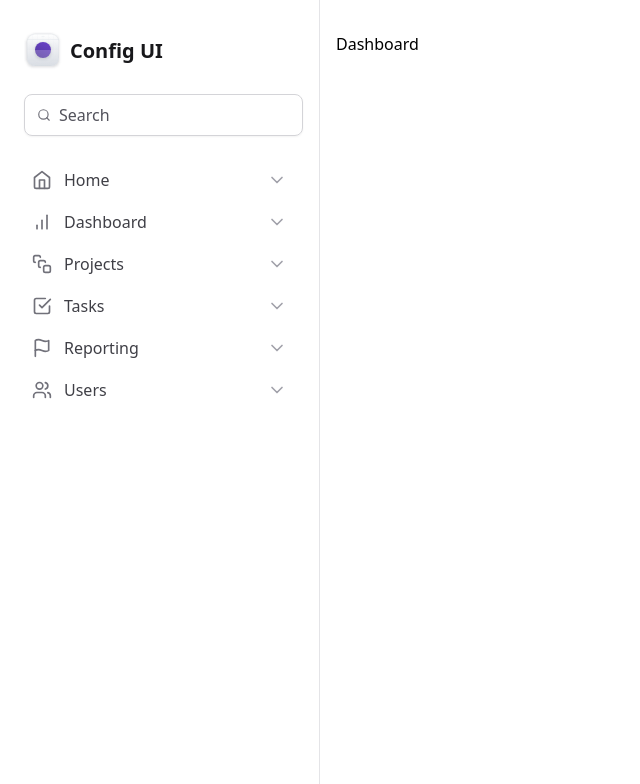
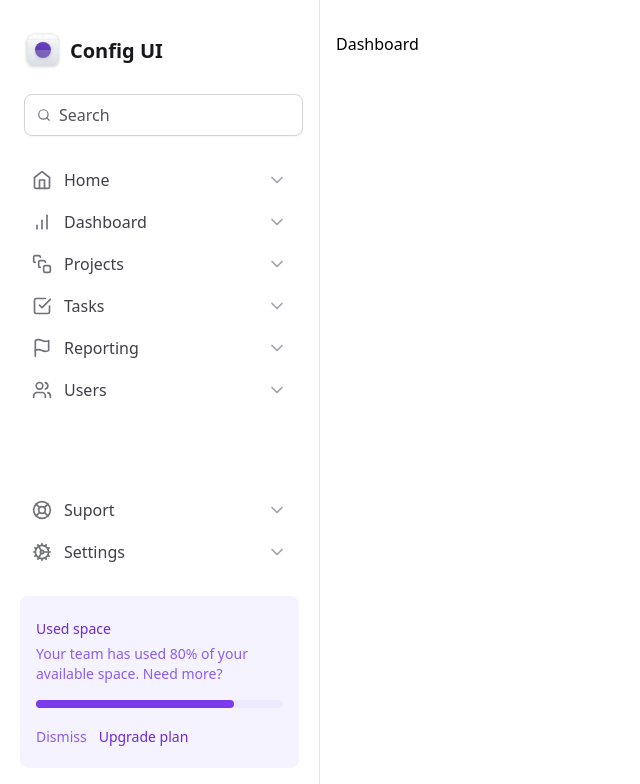
Before and after one commit to jovemcleb/tailwind-iu, a React (Vite) app: page / in a window 1280 px wide. Shown: the top 784 px of the page, without its empty margins (0-640 px from the left). Built offline with nearby package versions, Linux system fonts and the light colour scheme.

Commit message:
feat(UsedSpaceWidget): implements others navLinks and UsedSpaceWidget

```diff
--- /dev/null
+++ b/src/view/Components/Sidebar/UsedSpaceWidget.tsx
@@ -0,0 +1,33 @@
+export default function UsedSpaceWidget() {
+  return (
+    <div className="flex flex-col gap-4 rounded-lg bg-violet-50 px-4 py-5">
+      <div className="space-y-1">
+        <span className="text-sm/5 font-medium text-violet-700">
+          Used space
+        </span>
+        <p className="text-sm/5 text-violet-500">
+          Your team has used 80% of your available space. Need more?
+        </p>
+      </div>
+
+      <div className="h-2 rounded-full bg-violet-100">
+        <div className="h-2 w-4/5 rounded-full bg-violet-600" />
+      </div>
+
+      <div className="space-x-3">
+        <button
+          type="button"
+          className="text-sm font-medium text-violet-500 hover:text-violet-700"
+        >
+          Dismiss
+        </button>
+        <button
+          type="button"
+          className="text-sm font-medium text-violet-700 hover:text-violet-900"
+        >
+          Upgrade plan
+        </button>
+      </div>
+    </div>
+  )
+}
--- a/src/view/Components/Sidebar/index.tsx
+++ b/src/view/Components/Sidebar/index.tsx
@@ -1,11 +1,14 @@
-import { Search } from 'lucide-react'
+import { Cog, LifeBuoy, Search } from 'lucide-react'
 import { Logo } from '../Logo'
 import { MainNavigation } from './MainNavigation'
+import { NavItem } from './MainNavigation/NavItem'
+import UsedSpaceWidget from './UsedSpaceWidget'
 
 export function Sidebar() {
   return (
-    <aside className="space-y-6 border-r border-zinc-200 px-5 py-8">
+    <aside className="flex flex-col gap-6 border-r border-zinc-200 px-5 py-8">
       <Logo />
+
       <div className=" mx-1 flex w-full items-center gap-2 rounded-lg border border-zinc-300 px-3 py-2 shadow-sm">
         <Search className="h-5 w-5 text-zinc-500" />
         <input
@@ -14,7 +17,16 @@
           placeholder="Search"
         />
       </div>
+
       <MainNavigation />
+
+      <div className="mt-auto flex flex-col gap-6">
+        <nav className="space-y-0.5">
+          <NavItem icon={LifeBuoy} title="Suport" />
+          <NavItem icon={Cog} title="Settings" />
+        </nav>
+        <UsedSpaceWidget />
+      </div>
     </aside>
   )
 }
```
